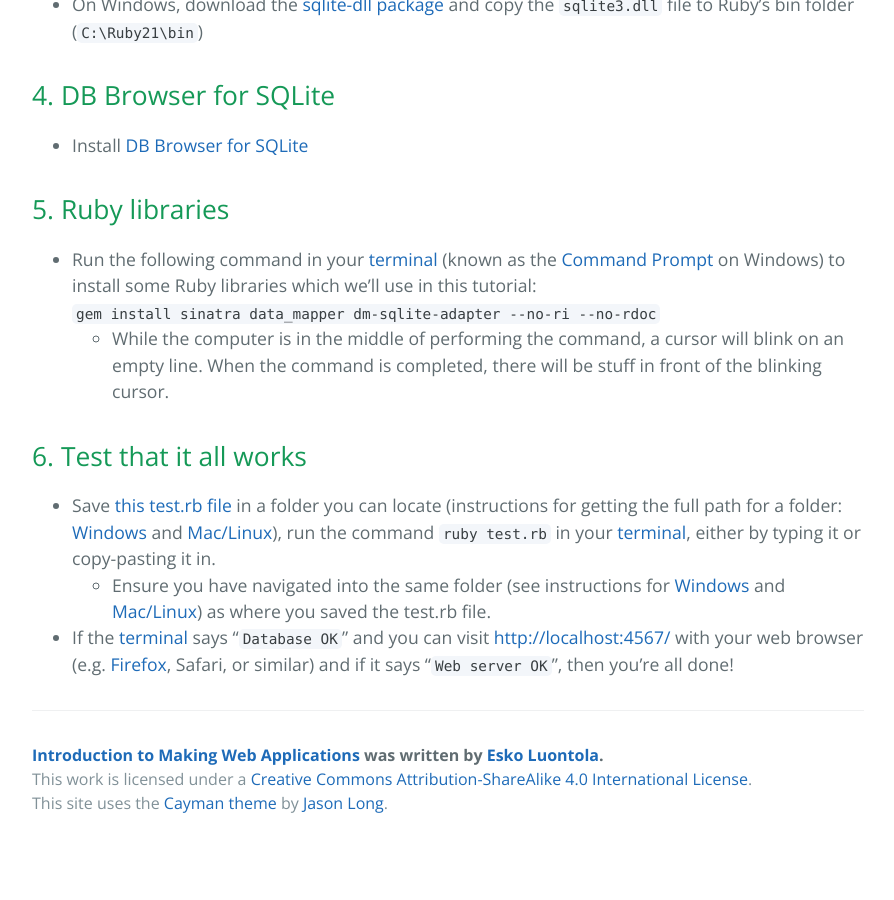
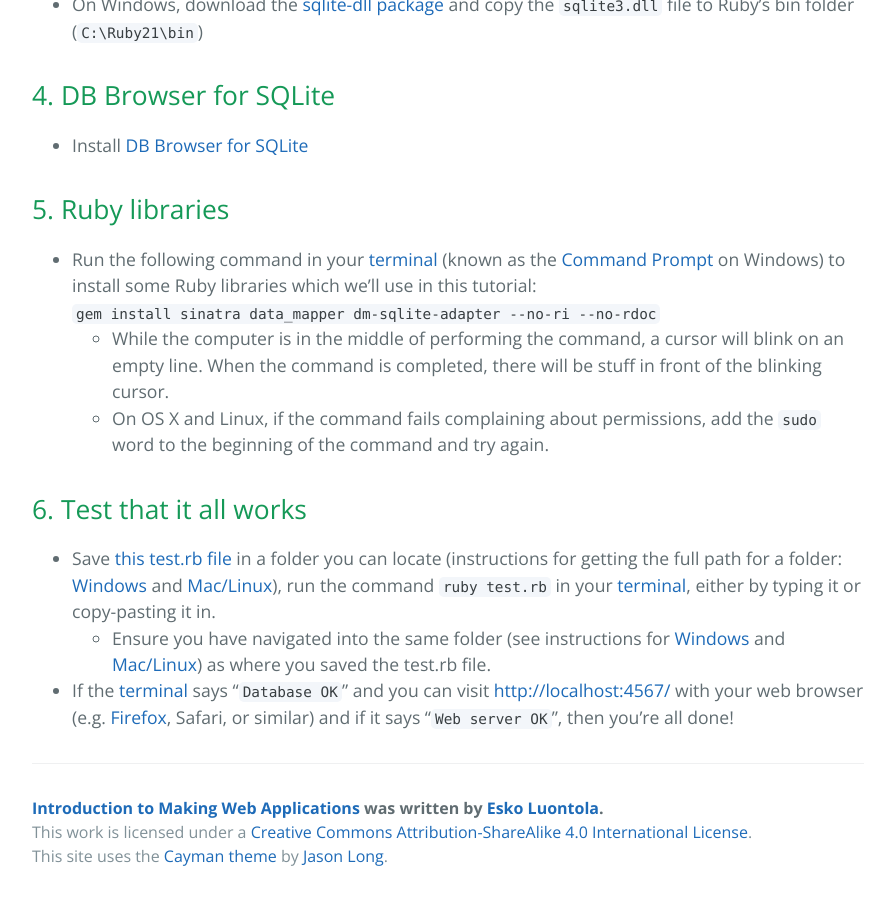
Before and after one commit to luontola/web-intro, a Jekyll site: the page built from installation.md, in a window 1280 px wide and 900 px high, scrolled down 1198 px. Shown: the whole window, without its empty margins (192-1086 px from the left). Built offline with Jekyll 4.4.1, drawn with Linux system fonts in a browser that asks for light colours; Markdown is read by kramdown in place of the engine named in the settings; before the commit the page ends 2045 px from its top, so only the background shows below that.

Commit message:
Instruction to use sudo when necessary

```diff
--- a/installation.md
+++ b/installation.md
@@ -45,6 +45,7 @@ Install the Ruby programming language
 * Run the following command in your [terminal][terminal] (known as the [Command Prompt][winprompt] on Windows) to install some Ruby libraries which we'll use in this tutorial:
   `gem install sinatra data_mapper dm-sqlite-adapter --no-ri --no-rdoc`
   * While the computer is in the middle of performing the command, a cursor will blink on an empty line. When the command is completed, there will be stuff in front of the blinking cursor.
+  * On OS X and Linux, if the command fails complaining about permissions, add the `sudo` word to the beginning of the command and try again.
 
 
 ## 6. Test that it all works
```
